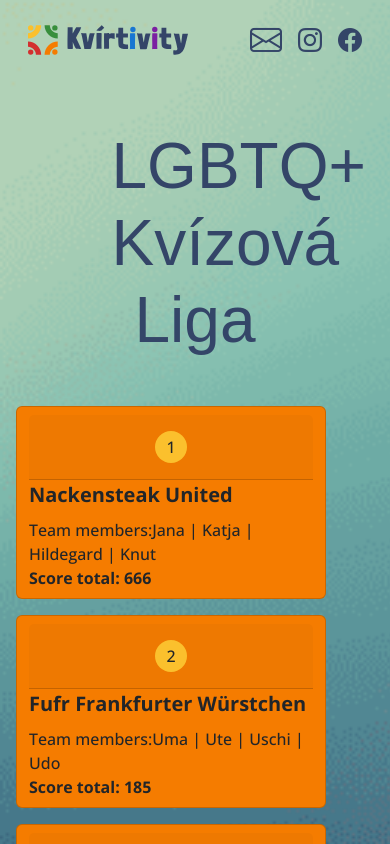
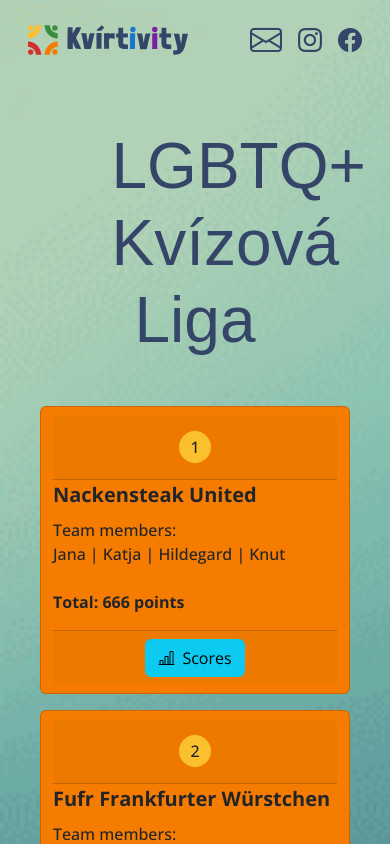
Before and after one commit to queuing4oranges/kvizova-liga, a React (Vite) app: page / in a window 390 px wide. Shown: the top 844 px of the page. Built offline with nearby package versions, Linux system fonts and the light colour scheme; a web font is replaced by a local one.

Commit message:
Add button to mobile version cards

```diff
--- a/src/LeaderBoard.jsx
+++ b/src/LeaderBoard.jsx
@@ -24,7 +24,7 @@ export default function LeaderBoard() {
 			<Row className='p-3'>
 				<Heading />
 			</Row>
-			<Row className='p-3 score-table-row w-100'>
+			<Row className='p-3 score-table-row w-100 m-auto'>
 				<ScoreTable />
 			</Row>
 		</Container>
--- a/src/components/ScoreTable/ScoreTable.jsx
+++ b/src/components/ScoreTable/ScoreTable.jsx
@@ -1,6 +1,6 @@
 import { useState } from 'react';
 import {
-	Row, Col, Card, CardBody, CardTitle, CardText, CardHeader,
+	Row, Col, Card, CardBody, CardTitle, CardText, CardHeader, CardFooter, Button,
 } from 'reactstrap';
 import data from '../../data.json';
 
@@ -49,12 +49,18 @@ export default function ScoreTable() {
 							</CardHeader>
 							<CardTitle>{team.name}</CardTitle>
 							<CardText>
-								<span>
-									Team members:
-									{team.members}
+								<span className='d-flex flex-column'>
+									<span>Team members:</span>
+									<span>{team.members}</span>
 								</span><br />
-								<span className='card-span total'>Score total: {team.total}</span>
+								<span className='card-span total'>Total: {team.total} points</span>
 							</CardText>
+							<CardFooter className='d-flex justify-content-center'>
+								<Button color='info'>
+									<i className='bi bi-bar-chart-line pe-2' />
+									Scores
+								</Button>
+							</CardFooter>
 						</CardBody>
 						:
 						<CardBody className='p-2 px-0'>
@@ -87,8 +93,13 @@ export default function ScoreTable() {
 									<Col xs={4}>Round 8:</Col>
 									<Col xs={2}>{team.scores.round8}</Col>
 								</Row>
-
 							</CardText>
+							<CardFooter className='d-flex justify-content-center'>
+								<Button color='info'>
+									<i className='bi bi-chevron-double-left' />
+									Back
+								</Button>
+							</CardFooter>
 						</CardBody>
 					}
 				</Card>
--- a/src/components/ScoreTable/scoretable.scss
+++ b/src/components/ScoreTable/scoretable.scss
@@ -57,6 +57,11 @@
 		display: none !important;
 	}
 
+	.score-table-row {
+		display: flex;
+		justify-content: center;
+	}
+
 	.scoretable-body-mobile {
 		display: block !important;
 
```
